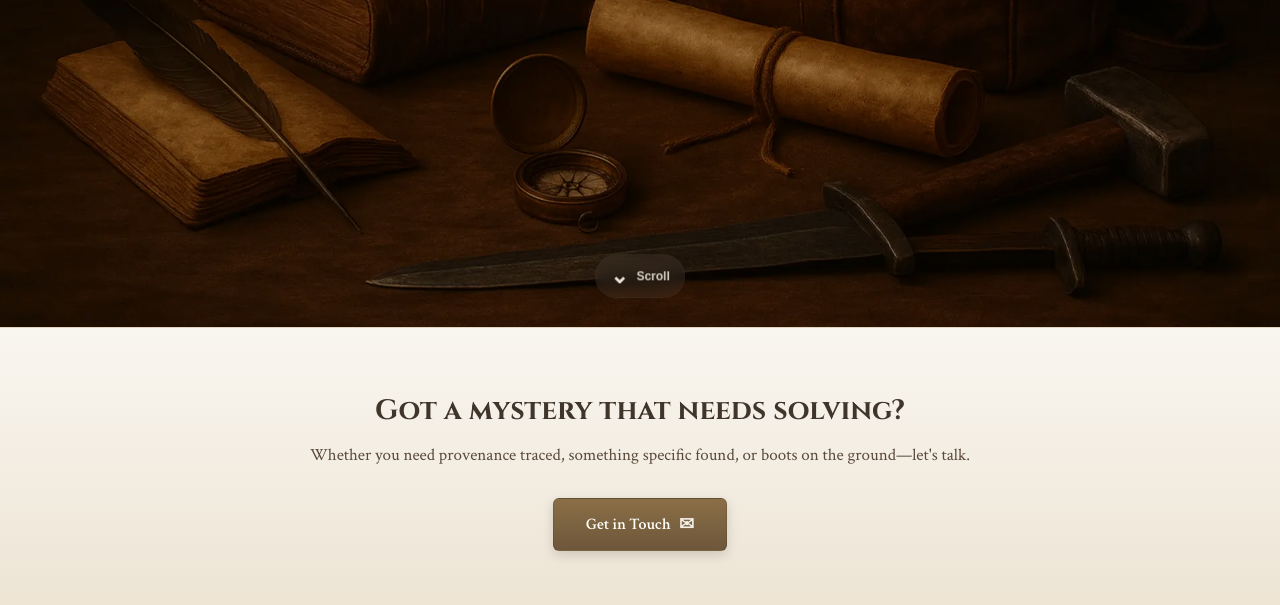
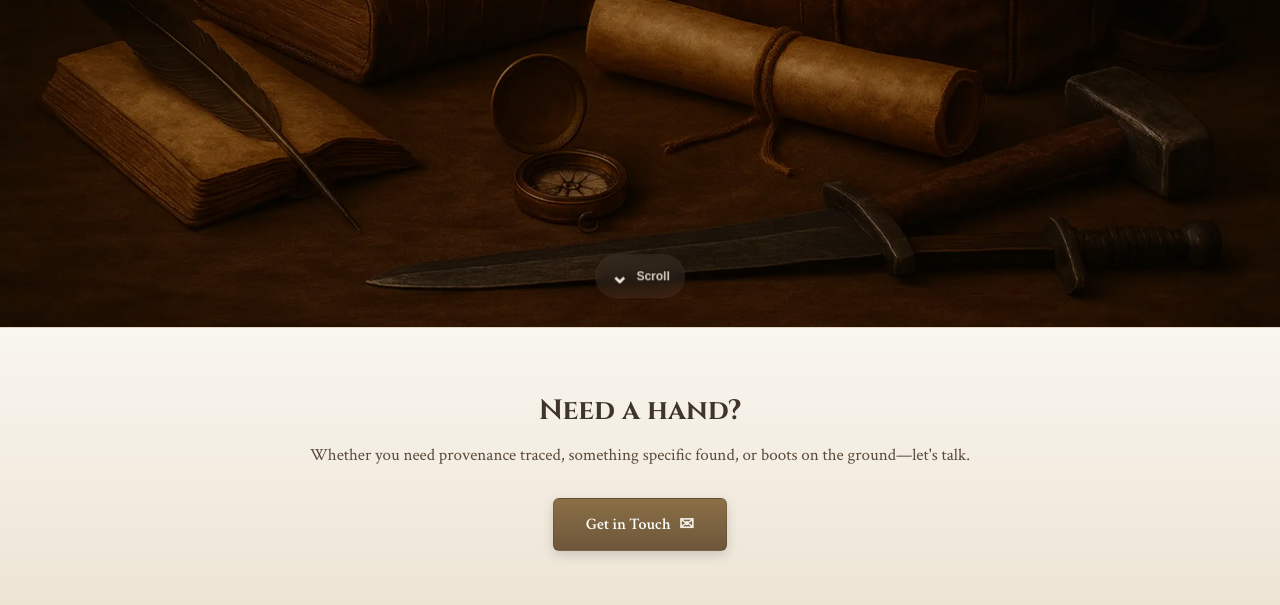
Before and after one commit to kenwayrogers/kenway-rogers-site, a website: page index.html in a window 1280 px wide. Shown: the part 473-1078 px from the top of the page. Drawn offline with Linux system fonts and the light colour scheme.

Commit message:
Need a hand added

```diff
--- a/index.html
+++ b/index.html
@@ -67,7 +67,7 @@
     <section class="contact-cta">
       <div class="container">
           <div class="contact-cta-inner">
-          <h3>Got a mystery that needs solving?</h3>
+          <h3>Need a hand?</h3>
           <p>Whether you need provenance traced, something specific found, or boots on the ground—let's talk.</p>
           <button class="btn-contact contact-open" aria-label="Open contact form">Get in Touch</button>
         </div>
```
